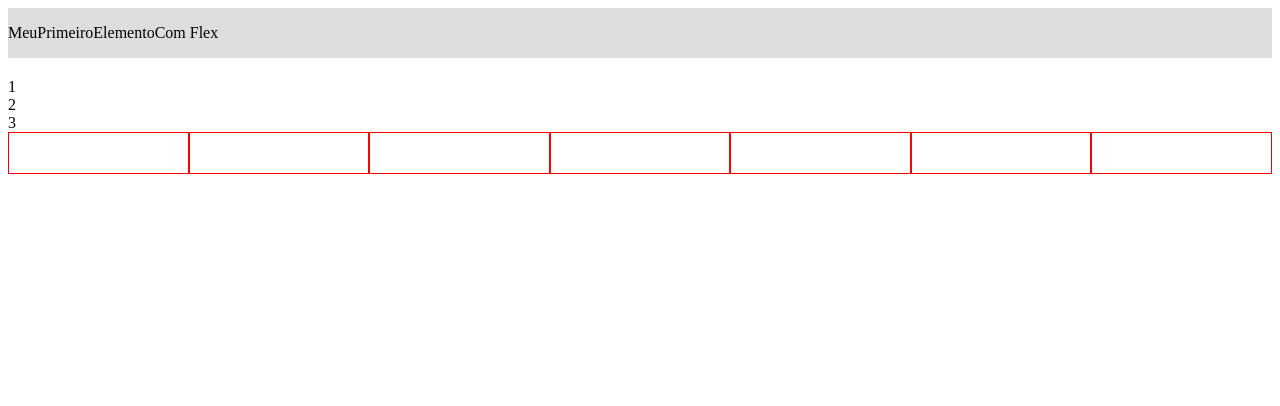
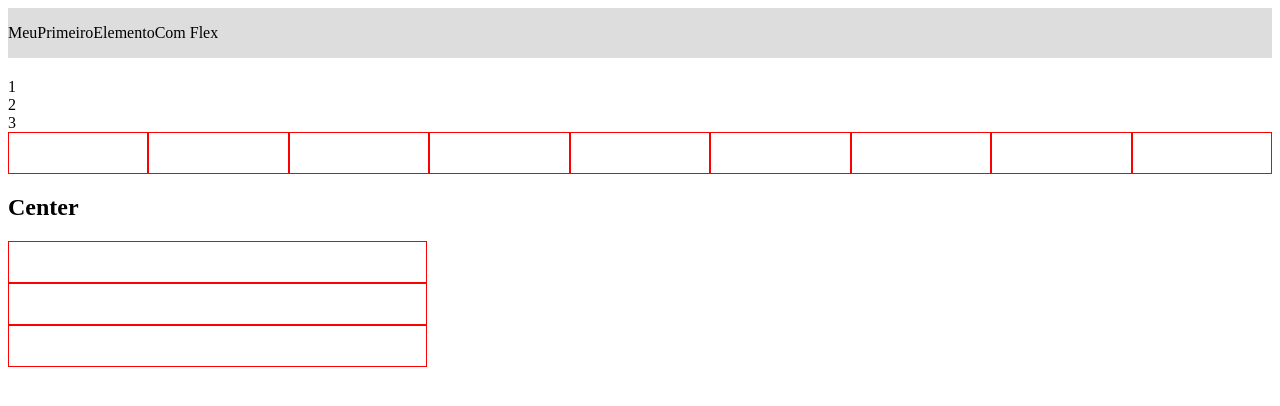
Before and after one commit to ViniciuSaeSouza/formacao-front-end, a plain HTML site: page 7_flexbox/index.html in a window 1280 px wide. Drawn offline with Linux system fonts and the light colour scheme.

Commit message:
Update index.html

```diff
--- a/7_flexbox/index.html
+++ b/7_flexbox/index.html
@@ -31,6 +31,16 @@
       <div class="box"></div>
       <div class="box"></div>
       <div class="box"></div>
+      <div class="box"></div>
+      <div class="box"></div>
+    </div>
+
+    <!-- 4 - Justify Content -->
+    <h2>Center</h2>
+    <div class="center">
+      <div class="box"></div>
+      <div class="box"></div>
+      <div class="box"></div>
     </div>
   </body>
 </html>
```
Lines whose indentation alone changed are shown as unchanged.
